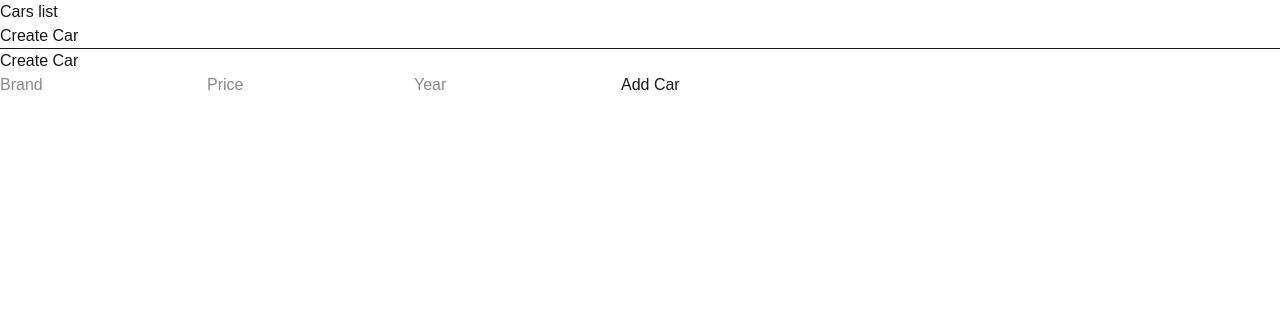
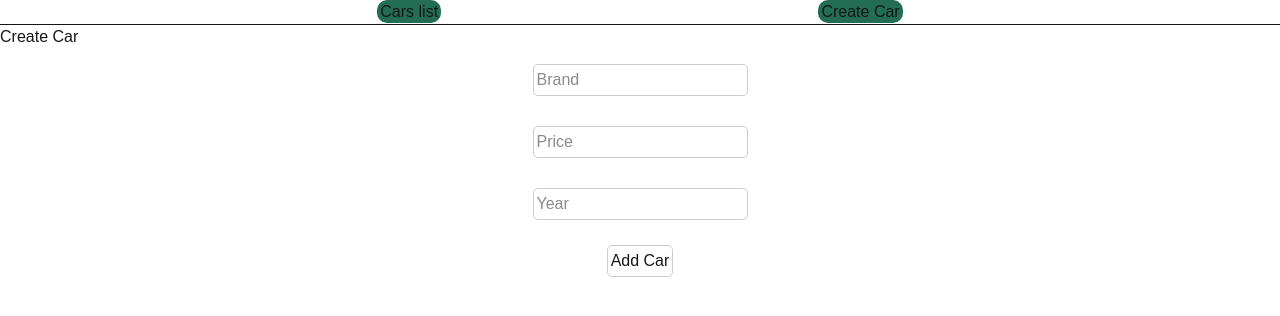
Before and after one commit to Maks-Onyshchenko13051927101261/next.js_lessons, a Next.js app: page /form in a window 1280 px wide. Shown: the top 316 px of the page. Built offline with nearby package versions, Linux system fonts and the light colour scheme.

Commit message:
feat: style.css

```diff
--- a/src/components/cars/CarComponent.tsx
+++ b/src/components/cars/CarComponent.tsx
@@ -1,5 +1,6 @@
 import { ICarModel } from "@/models/CarModel";
 import { FC } from "react";
+import "./carsStyle.css";
 
 type CarsPropsType = {
     car: ICarModel;
@@ -7,7 +8,7 @@ type CarsPropsType = {
 
 export const CarComponent:FC<CarsPropsType> = ({car:{brand, price, year}}) => {
     return (
-        <div>
+        <div className="carsCard">
             <h2>Brand: {brand}</h2>
             <p>Price: ${price}</p>
             <p>Year: {year}</p>
--- a/src/components/cars/CarsComponent.tsx
+++ b/src/components/cars/CarsComponent.tsx
@@ -4,6 +4,7 @@ import { ICarModel } from "@/models/CarModel";
 import carServices from "@/services/api.config";
 import { useEffect, useState } from "react";
 import { CarComponent } from "./CarComponent";
+import "./carsStyle.css";
 
 export const CarsComponent = () => {
     const [cars, setCars] = useState<ICarModel[]>([]);
@@ -12,7 +13,7 @@ export const CarsComponent = () => {
     }, []);
 
     return (
-        <div>
+        <div className="carsVisual">
             {cars.map((car) => (
                 <CarComponent key={car.id} car={car} />
             ))}
--- /dev/null
+++ b/src/components/cars/carsStyle.css
@@ -0,0 +1,27 @@
+.carsCard {
+    border: 1px solid black;
+    border-radius: 10px;
+    background-color: cadetblue;
+    padding: 10px;
+    text-align: center;
+    margin: 0;
+    font-size: 15px;
+}
+
+.carsCard h5 {
+    font-size: 15px;
+    margin: 0;
+    border-radius: 20px;
+}
+
+.carsCard p {
+    border-bottom: 1px solid black;
+    border-radius: 10px;
+    margin: 0;
+}
+
+.carsVisual{
+    display: grid;
+    grid-template-columns: repeat(4, 1fr);
+    gap: 5px;
+}
--- a/src/components/form/CreateCarForm.tsx
+++ b/src/components/form/CreateCarForm.tsx
@@ -3,6 +3,7 @@
 import { zodResolver } from "@hookform/resolvers/zod";
 import { useForm } from "react-hook-form";
 import { AddCarFormData, addCarSchema } from "../../../lib/schema";
+import "../form/formStyle.css";
 
 export const CreateCarForm = () => {
     const {register, handleSubmit, formState: {errors}} = useForm<AddCarFormData>({
@@ -11,15 +12,22 @@ export const CreateCarForm = () => {
 
     const onSubmit = (data: AddCarFormData) => {
         console.log(data);
+        // service call to add car && update form
     }
 
     return (<form onSubmit={handleSubmit(onSubmit)}>
+        <div>
             <input type="text" {...register("brand")} placeholder="Brand" />
                 {errors.brand && <p>{errors.brand.message}</p>}
+        </div>
+        <div>
             <input type="number" {...register("price", { valueAsNumber: true })} placeholder="Price" />
                 {errors.price && <p>{errors.price.message}</p>}
+        </div>
+        <div>
             <input type="number" {...register("year", { valueAsNumber: true })} placeholder="Year" />
                 {errors.year && <p>{errors.year.message}</p>}
+        </div>
         <button type="submit">Add Car</button>
     </form>)
 };
--- /dev/null
+++ b/src/components/form/formStyle.css
@@ -0,0 +1,16 @@
+form{
+    text-align: center;
+}
+input{
+    margin: 15px;
+    padding: 3px;
+    border: solid 1px #ccc;
+    border-radius: 5px;
+}
+button{
+    border: solid 1px #ccc;
+    border-radius: 5px;
+    cursor: pointer;
+    margin: 10px;
+    padding: 3px;
+}
--- a/src/components/menu/MenuComponent.tsx
+++ b/src/components/menu/MenuComponent.tsx
@@ -1,4 +1,5 @@
 import Link from "next/link";
+import "./menuStyle.css";
 
 const MenuComponent = () => {
     return (
--- /dev/null
+++ b/src/components/menu/menuStyle.css
@@ -0,0 +1,14 @@
+ul{
+    list-style-type: none;
+    display: flex;
+    justify-content: space-evenly;
+}
+a{
+    text-decoration: none;
+    background-color: rgb(34, 109, 84);
+    padding: 3px;
+    border-radius: 10px;
+}
+a:hover{
+    background-color: teal;
+}
```
Lines whose indentation alone changed are shown as unchanged.
